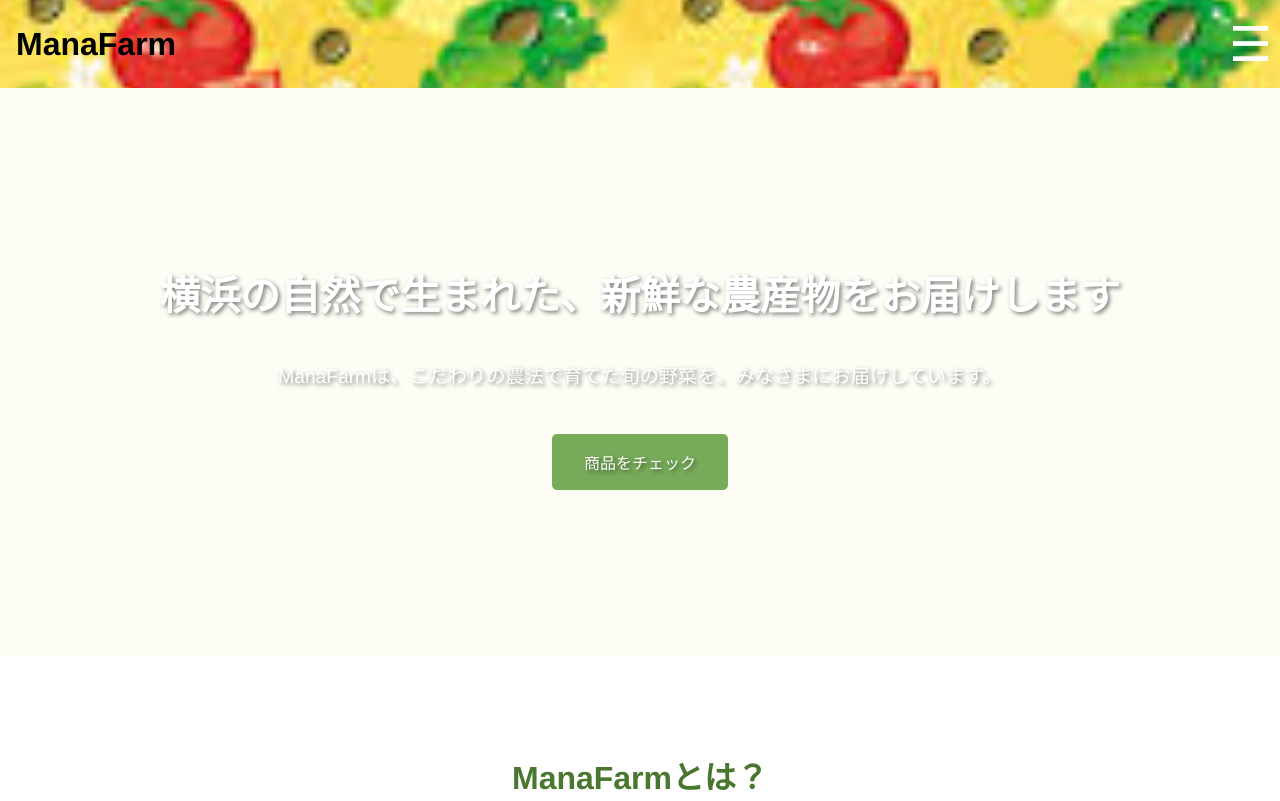
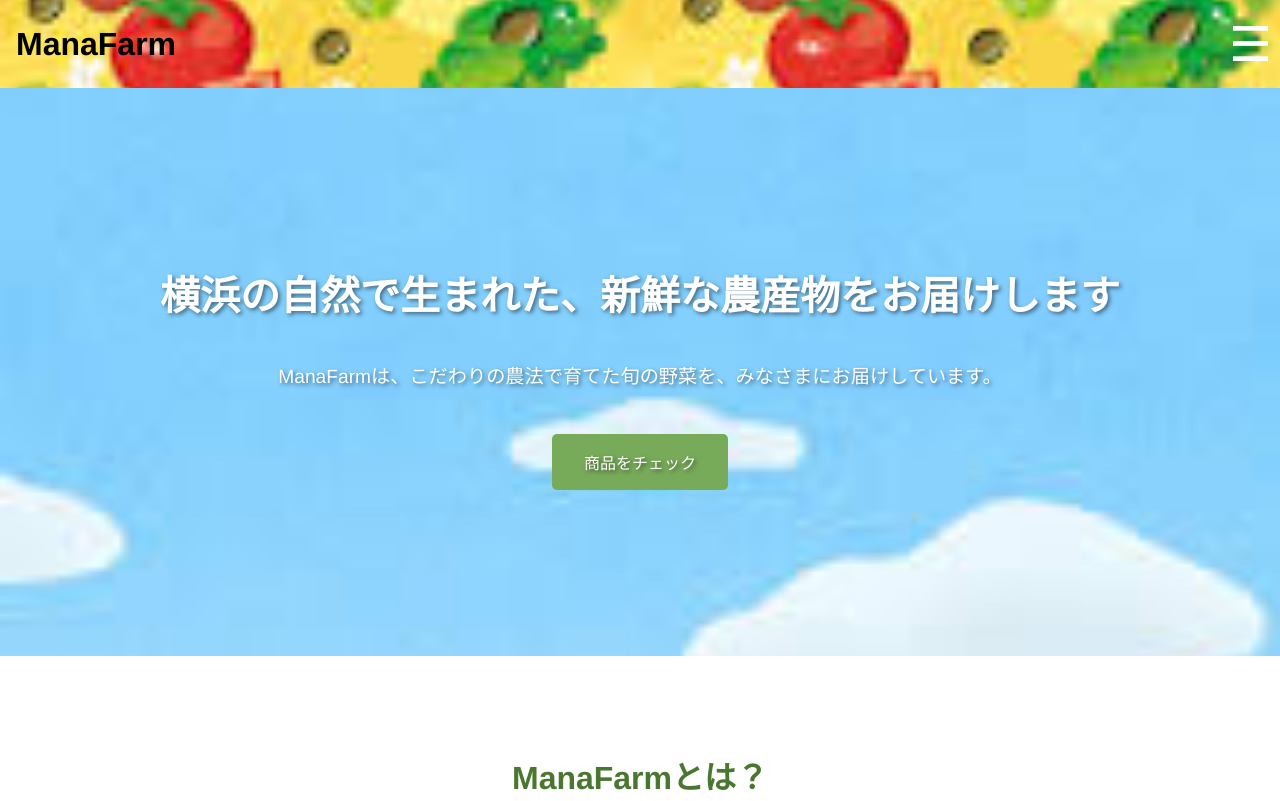
Before and after one commit to ogawa377/farm_web, a plain HTML site: page index.html in a window 1280 px wide. Shown: the top 801 px of the page. Drawn offline with Linux system fonts and the light colour scheme; the site is published under a folder, as on GitHub Pages, so addresses that start at the root find nothing.

Commit message:
パス修正#6

```diff
--- a/css/style.css
+++ b/css/style.css
@@ -123,7 +123,7 @@ nav a {
 .hero {
     padding: 10em 1em 6em;
     /* ヘッダーの高さ分を考慮して調整 */
-    background: url('/images/sky.jpeg');
+    background: url('../images/sky.jpeg');
     /* 画像パスを修正 */
     background-size: cover;
     text-align: center;
```
